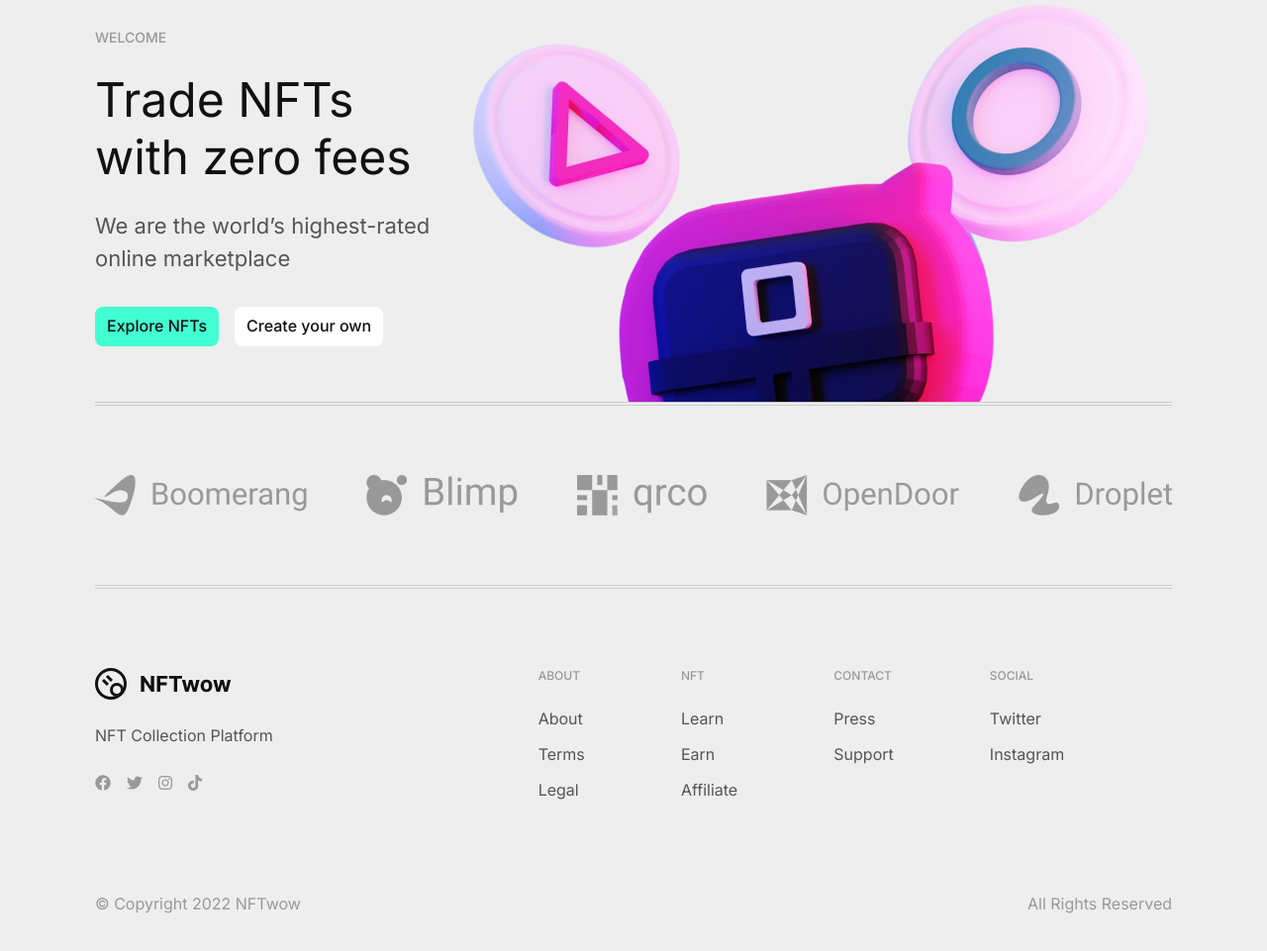
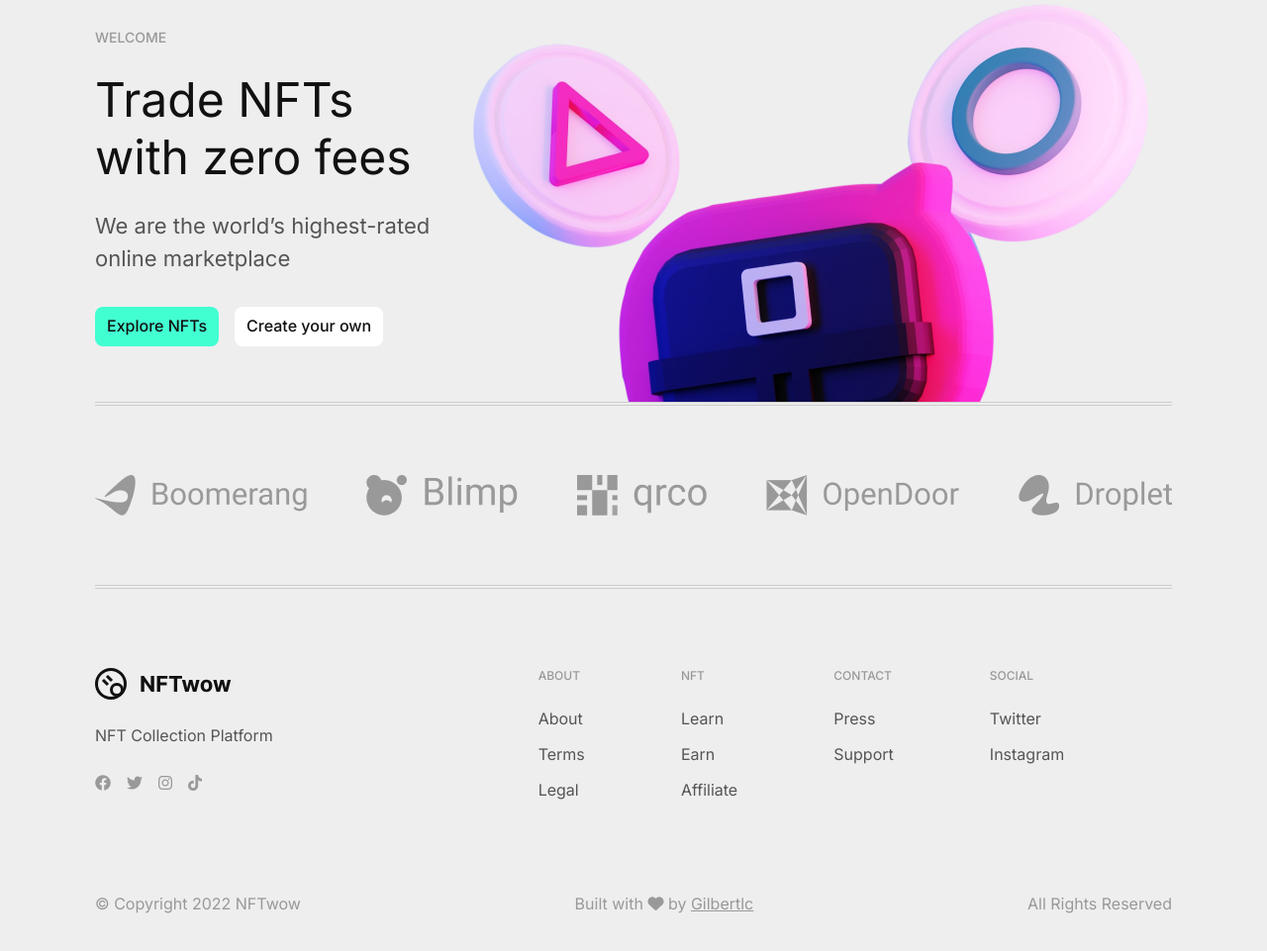
Before and after one commit to gbertl/nftwow, a website: page index.html in a window 1280 px wide. Shown: the part 3909-4870 px from the top of the page at 99% size. Drawn offline with Linux system fonts and the light colour scheme.

Commit message:
add made by

```diff
--- a/app/scss/components/_footer.scss
+++ b/app/scss/components/_footer.scss
@@ -70,6 +70,7 @@
   &__bottom {
     display: flex;
     justify-content: space-between;
+    align-items: center;
   }
 
   &__copyright {
@@ -84,4 +85,13 @@
       color: var(--footer-title-color);
     }
   }
+
+  &__made {
+    color: var(--footer-title-color);
+
+    a {
+      color: var(--footer-title-color);
+      text-decoration: underline;
+    }
+  }
 }
--- a/index.html
+++ b/index.html
@@ -738,6 +738,12 @@
 
         <div class="footer__bottom">
           <p class="footer__copyright">© Copyright 2022 NFTwow</p>
+          <span class="footer__made"
+            >Built with <i class="fa-solid fa-heart"></i> by
+            <a href="https://www.gilbertlc.com/" target="_blank"
+              >Gilbertlc</a
+            ></span
+          >
           <span class="footer__rights">All Rights Reserved</span>
         </div>
       </div>
```
Also changed, not shown: dist/style.css, 1 other file.
